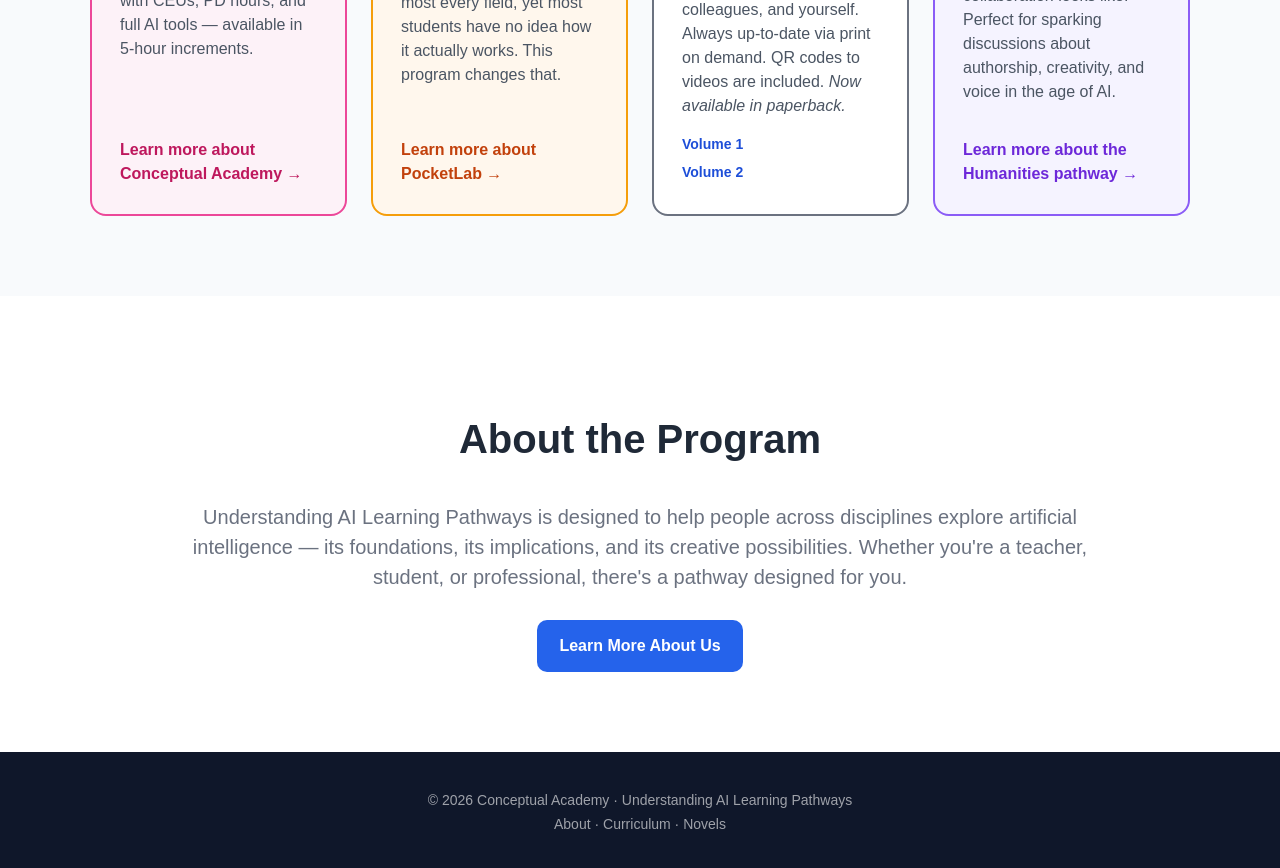
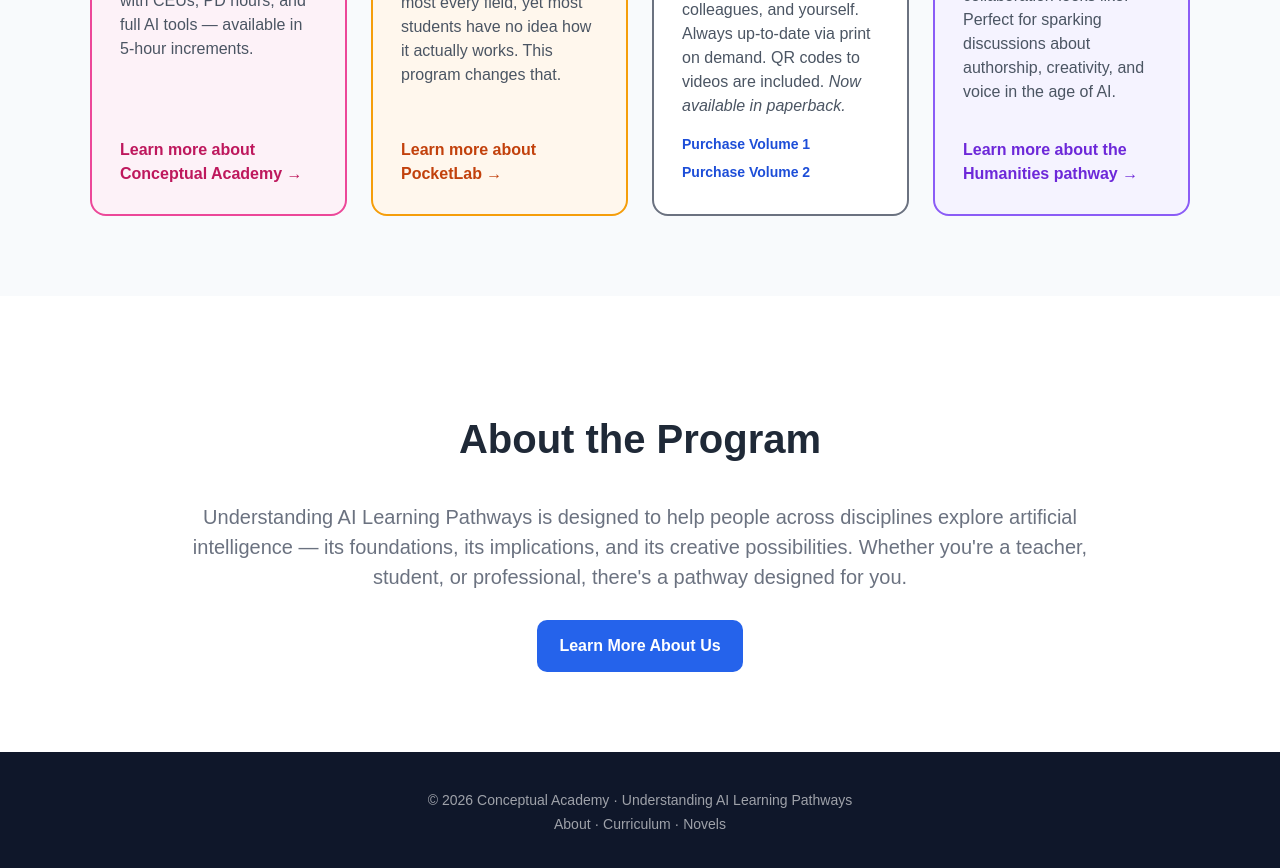
Before and after one commit to Suchocki88/UnderstandingAI.ai, a Next.js app: page / in a window 1280 px wide. Shown: the part 2700-3568 px from the top of the page. Built offline with nearby package versions, Linux system fonts and the light colour scheme.

Commit message:
Update purchase links for Volume 1 and Volume 2

```diff
--- a/app/page.tsx
+++ b/app/page.tsx
@@ -185,8 +185,8 @@ export default function Page() {
                 These two volumes are for anyone who wants to understand the technology reshaping our world. This includes friends, colleagues, and yourself. Always up-to-date via print on demand. QR codes to videos are included. <em>Now available in paperback.</em>
               </p>
               <div style={{ fontSize: 14, color: "#6b7280", lineHeight: 2 }}>
-                <a href="https://shop.ingramspark.com/b/084?params=4Ubgowqn33dPkRQlH6Lc3HmeHl43roEnJHw4n0t9uEd" target="_blank" rel="noopener noreferrer" style={buyButton}>Volume 1</a><br />
-                <a href="https://shop.ingramspark.com/b/084?params=2SR8fnMJdGddfDPH5kQLrD6P0VrPHPof8SrYclByl9q" target="_blank" rel="noopener noreferrer" style={buyButton}>Volume 2</a>
+                <a href="https://shop.ingramspark.com/b/084?params=4Ubgowqn33dPkRQlH6Lc3HmeHl43roEnJHw4n0t9uEd" target="_blank" rel="noopener noreferrer" style={buyButton}>Purchase Volume 1</a><br />
+                <a href="https://shop.ingramspark.com/b/084?params=2SR8fnMJdGddfDPH5kQLrD6P0VrPHPof8SrYclByl9q" target="_blank" rel="noopener noreferrer" style={buyButton}>Purchase Volume 2</a>
               </div>
             </div>
 
```
